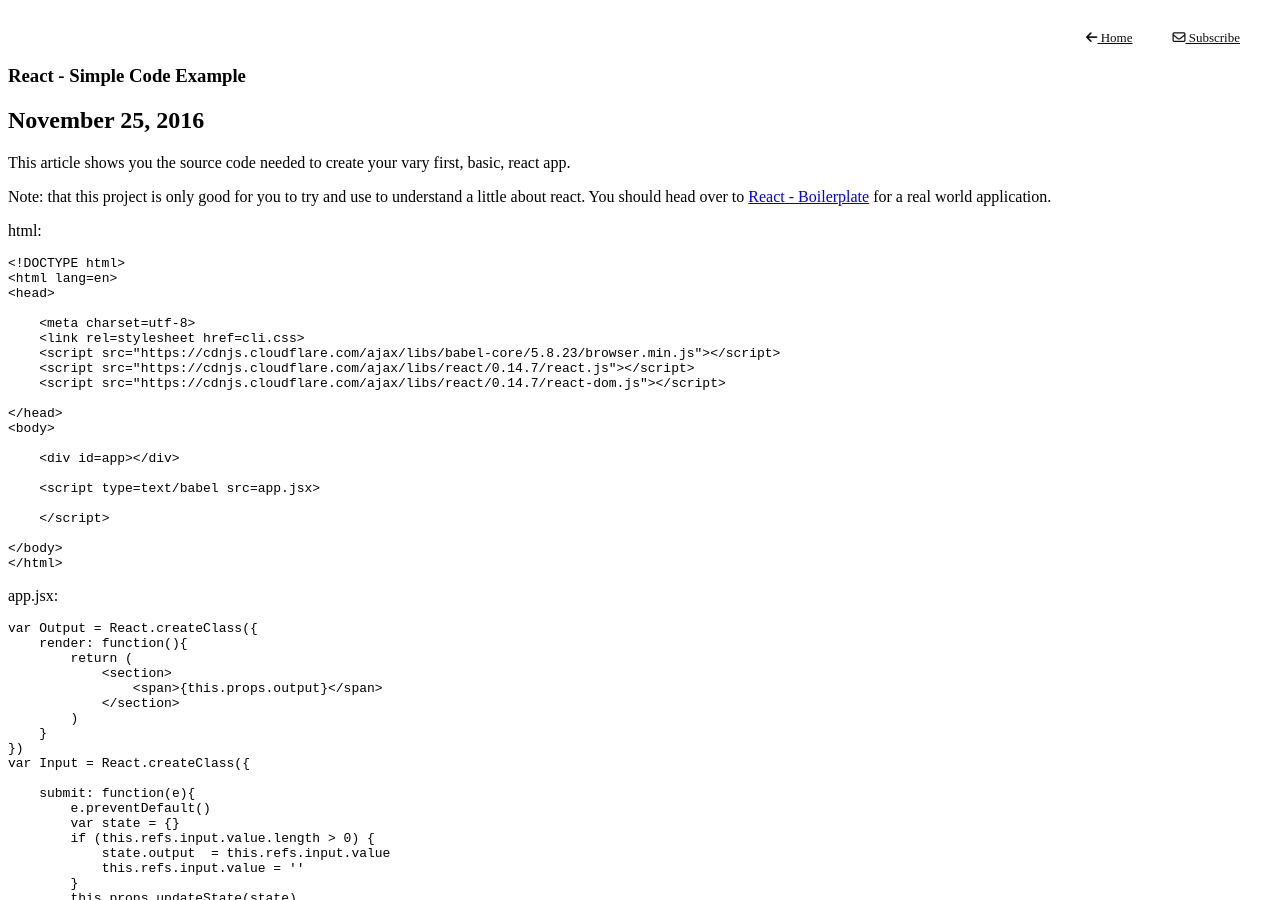
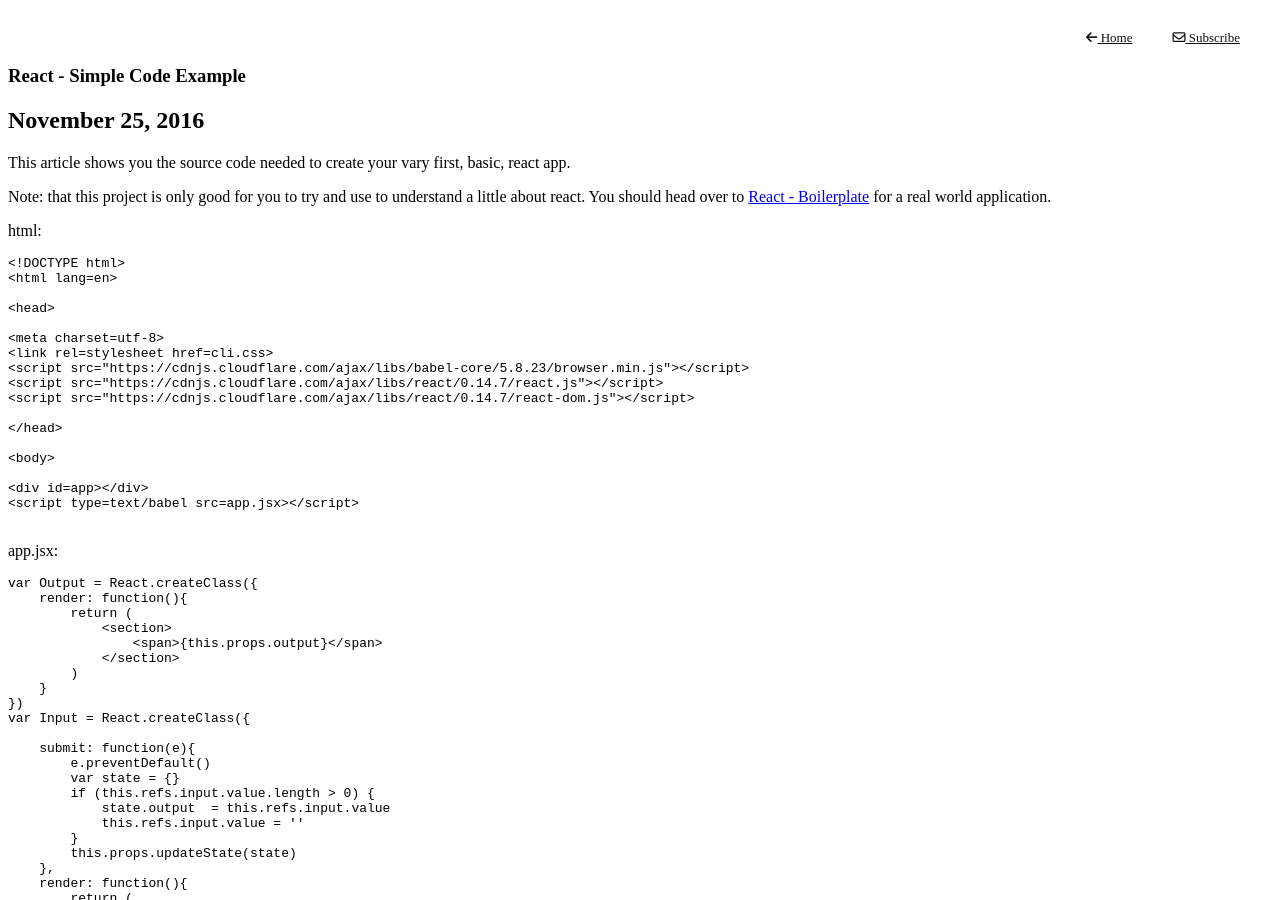
Before and after one commit to develdoe/develdoe.github.io, a Jekyll site: the page built from _posts/2016-11-25-react-simple-code-example.md, in a window 1280 px wide and 900 px high. Built offline with Jekyll 4.4.1, drawn with Linux system fonts in a browser that asks for light colours; nearby versions of some CDN libraries; comment, search, counter and statistics services are not loaded.

Commit message:
Updated 2016-11-25-react-simple-code-example.md

````diff
--- a/_posts/2016-11-25-react-simple-code-example.md
+++ b/_posts/2016-11-25-react-simple-code-example.md
@@ -15,25 +15,22 @@ html:
 ```html
 <!DOCTYPE html>
 <html lang=en>
+
 <head>
 
-    <meta charset=utf-8>
-    <link rel=stylesheet href=cli.css>
-    <script src="https://cdnjs.cloudflare.com/ajax/libs/babel-core/5.8.23/browser.min.js"></script>
-    <script src="https://cdnjs.cloudflare.com/ajax/libs/react/0.14.7/react.js"></script>
-    <script src="https://cdnjs.cloudflare.com/ajax/libs/react/0.14.7/react-dom.js"></script>
+<meta charset=utf-8>
+<link rel=stylesheet href=cli.css>
+<script src="https://cdnjs.cloudflare.com/ajax/libs/babel-core/5.8.23/browser.min.js"></script>
+<script src="https://cdnjs.cloudflare.com/ajax/libs/react/0.14.7/react.js"></script>
+<script src="https://cdnjs.cloudflare.com/ajax/libs/react/0.14.7/react-dom.js"></script>
 
 </head>
+
 <body>
 
-    <div id=app></div>
+<div id=app></div>
+<script type=text/babel src=app.jsx></script>
 
-    <script type=text/babel src=app.jsx>
-
-    </script>
-
-</body>
-</html>
 ```
 
 app.jsx:
````
